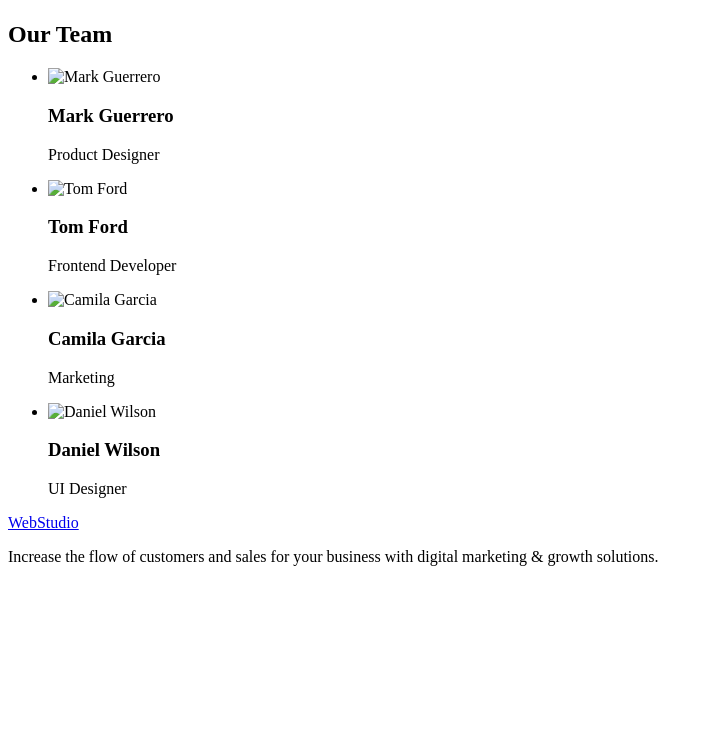
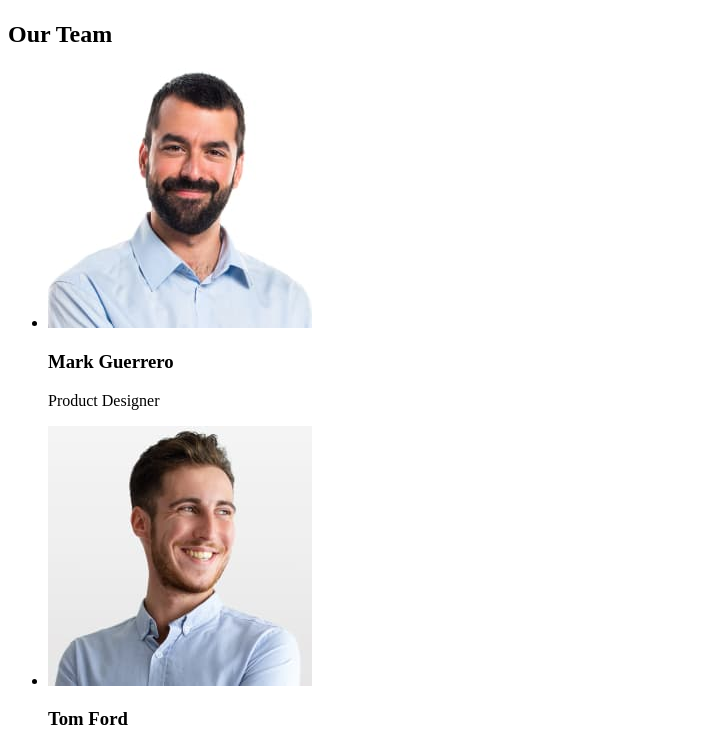
Before and after one commit to anastasia-savi/goit-markup-hw-01, a plain HTML site: page index.html in a window 1280 px wide. Shown: the part 1571-2304 px from the top of the page, without its empty margins (0-709 px from the left). Before the commit the page ends 2153 px from the top, so only its background shows below. Drawn offline with Linux system fonts and the light colour scheme; the site is published under a folder, as on GitHub Pages, so addresses that start at the root find nothing.

Commit message:
update1 index.html

```diff
--- a/index.html
+++ b/index.html
@@ -77,22 +77,22 @@
         <h2>Our Team</h2>
         <ul>
           <li>
-            <img src="/images/mark.jpg" alt="Mark Guerrero" width="264" />
+            <img src="./images/mark.jpg" alt="Mark Guerrero" width="264" />
             <h3>Mark Guerrero</h3>
             <p>Product Designer</p>
           </li>
           <li>
-            <img src="/images/tom.jpg" alt="Tom Ford" width="264" />
+            <img src="./images/tom.jpg" alt="Tom Ford" width="264" />
             <h3>Tom Ford</h3>
             <p>Frontend Developer</p>
           </li>
           <li>
-            <img src="/images/camila.jpg" alt="Camila Garcia" width="264" />
+            <img src="./images/camila.jpg" alt="Camila Garcia" width="264" />
             <h3>Camila Garcia</h3>
             <p>Marketing</p>
           </li>
           <li>
-            <img src="/images/daniel.jpg" alt="Daniel Wilson" width="264" />
+            <img src="./images/daniel.jpg" alt="Daniel Wilson" width="264" />
             <h3>Daniel Wilson</h3>
             <p>UI Designer</p>
           </li>
```
